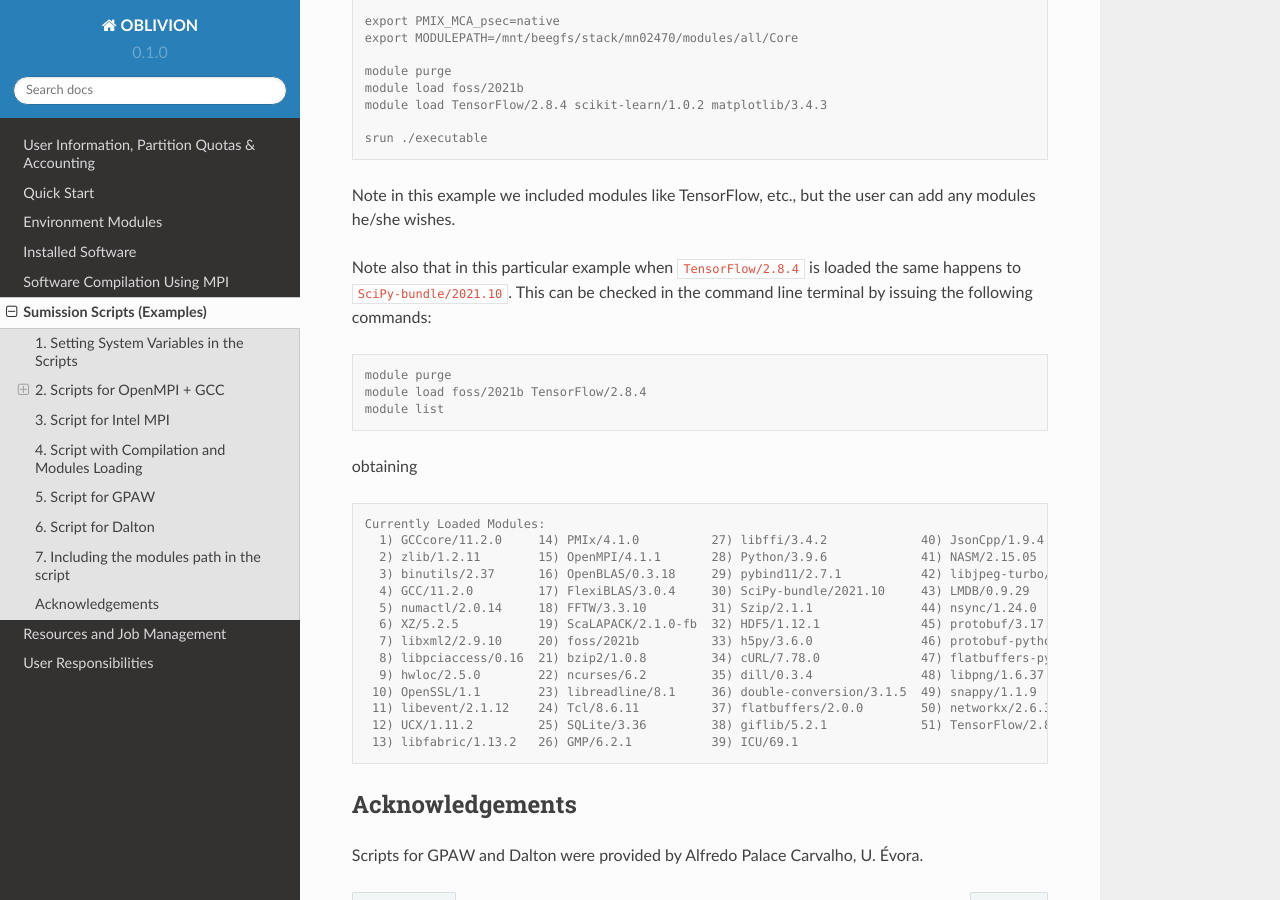
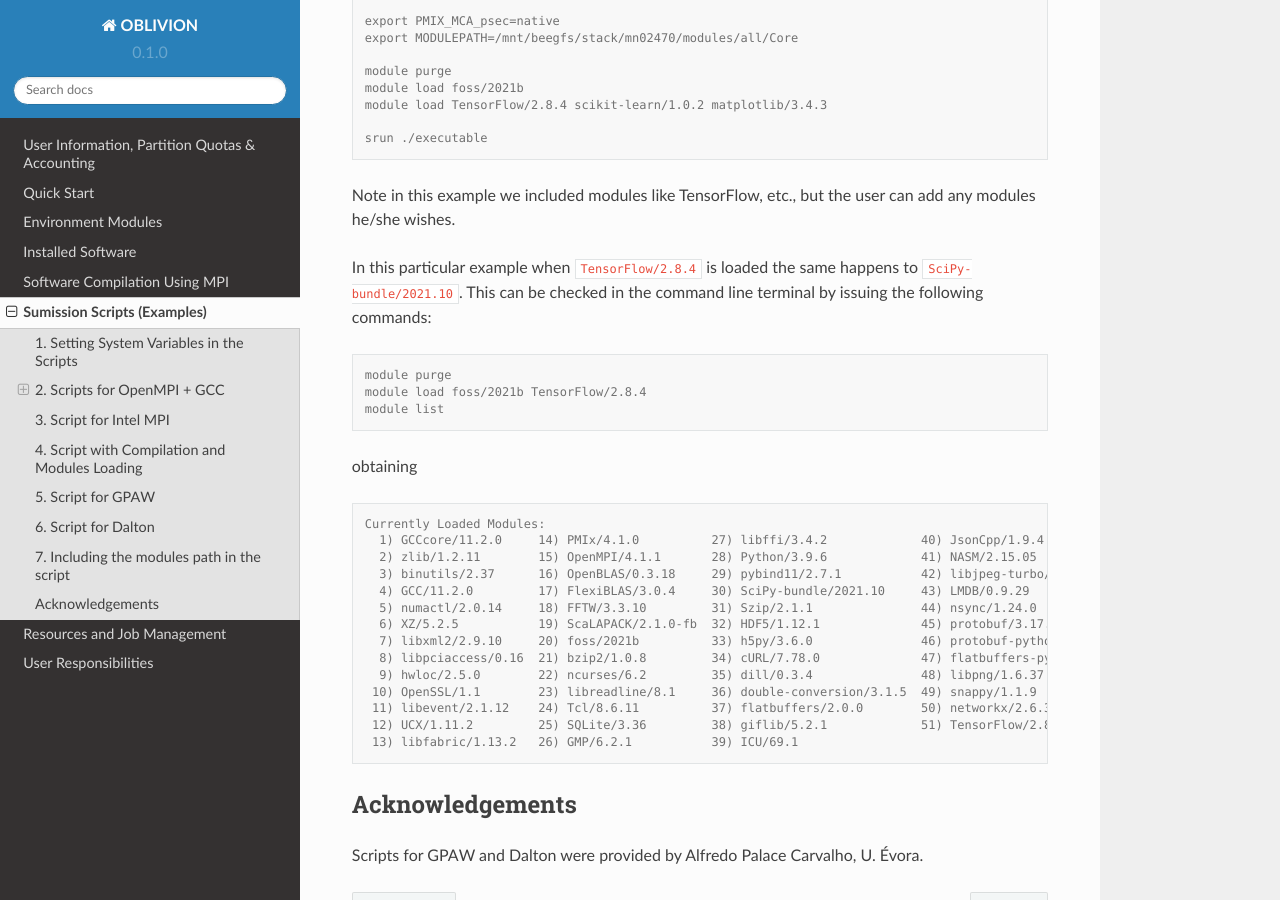
Before and after one commit to mavillez/Oblivion, a Sphinx documentation site: the page built from docs/source/scripts.rst, in a window 1280 px wide and 900 px high, scrolled down 5073 px. Built offline with Sphinx 7.4.7 and the Read the Docs theme 2.0.0, drawn with Linux system fonts in a browser that asks for light colours.

Commit message:
Update scripts.rst

```diff
--- a/docs/source/scripts.rst
+++ b/docs/source/scripts.rst
@@ -278,7 +278,7 @@
 
 Note in this example we included modules like TensorFlow, etc., but the user can add any modules he/she wishes.
 
-Note also that in this particular example when ``TensorFlow/2.8.4`` is loaded the same happens to ``SciPy-bundle/2021.10``. This can be checked in the command line terminal by issuing the following commands:
+In this particular example when ``TensorFlow/2.8.4`` is loaded the same happens to ``SciPy-bundle/2021.10``. This can be checked in the command line terminal by issuing the following commands:
 
 .. code-block:: console
 
```
